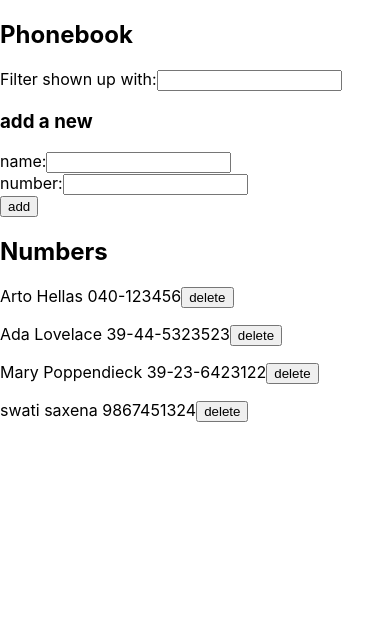
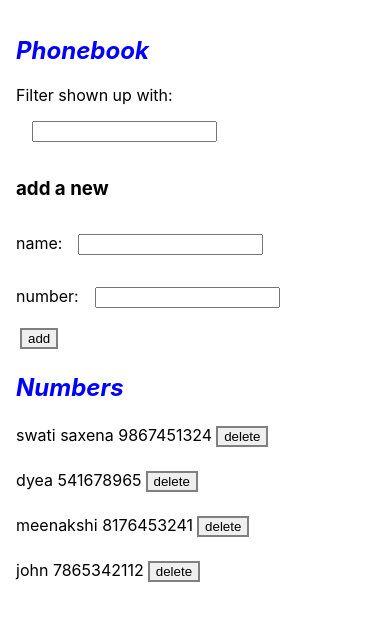
Before and after one commit to swati2904/FullStackOpen-exerciseSubmission, a React (Create React App) app in the folder Part-2/Exercise Submission/phonebook/: page / in a window 390 px wide. Shown: the top 620 px of the page. Built offline with nearby package versions, Linux system fonts and the light colour scheme; data requests are answered from the project's data file.

Commit message:
2.19: Phonebook step11 & 2.20*: Phonebook step12

```diff
--- a/Part-2/Exercise Submission/phonebook/db.json
+++ b/Part-2/Exercise Submission/phonebook/db.json
@@ -1,24 +1,24 @@
 {
   "persons": [
-    {
-      "name": "Arto Hellas",
-      "number": "040-123456",
-      "id": 1
-    },
-    {
-      "name": "Ada Lovelace",
-      "number": "39-44-5323523",
-      "id": 2
-    },
-    {
-      "name": "Mary Poppendieck",
-      "number": "39-23-6423122",
-      "id": 4
-    },
     {
       "name": "swati saxena",
       "number": "9867451324",
       "id": 5
+    },
+    {
+      "name": "dyea",
+      "number": "541678965",
+      "id": 10
+    },
+    {
+      "name": "meenakshi",
+      "number": "8176453241",
+      "id": 11
+    },
+    {
+      "name": "john",
+      "number": "7865342112",
+      "id": 13
     }
   ]
 }
--- a/Part-2/Exercise Submission/phonebook/src/App.js
+++ b/Part-2/Exercise Submission/phonebook/src/App.js
@@ -1,6 +1,6 @@
 import React, { useState, useEffect } from "react";
-import axios from "axios";
 import personService from "./services/persons";
+import "./index.css";
 
 const Button = ({ text, handleClick }) => {
   return <button onClick={handleClick}> {text}</button>;
@@ -12,6 +12,32 @@ const Person = ({ person, handleDelete }) => {
       {name} {number}
       <Button text="delete" handleClick={() => handleDelete(person)} />
     </p>
+  );
+};
+
+const SuccessMessage = ({ message }) => {
+  if (!message) {
+    return null;
+  }
+
+  return (
+    <div className="success">
+      <div>Success:</div>
+      {message}
+    </div>
+  );
+};
+
+const ErrorMessage = ({ message }) => {
+  if (!message) {
+    return null;
+  }
+
+  return (
+    <div className="error">
+      <div>Error:</div>
+      {message}
+    </div>
   );
 };
 
@@ -70,6 +96,8 @@ const App = () => {
   const [newName, setNewName] = useState("");
   const [number, setNumber] = useState("");
   const [searchValue, setSearchValue] = useState("");
+  const [error, setError] = useState("");
+  const [success, setSuccess] = useState("");
 
   useEffect(() => {
     personService.getAll().then((persons) => {
@@ -106,6 +134,10 @@ const App = () => {
             setPersons(previousStack);
             setNewName("");
             setNumber("");
+            setSuccess(`updated ${newName} number`);
+            setTimeout(() => {
+              setSuccess("");
+            }, 3000);
           });
       }
       return;
@@ -116,15 +148,27 @@ const App = () => {
       setPersons(previousStack);
       setNewName("");
       setNumber("");
+      setSuccess(`${newName} Added Successfully`);
+      setTimeout(() => {
+        setSuccess("");
+      }, 3000);
     });
   };
 
   const handleDelete = ({ id, name }) => {
     if (window.confirm(`Are you sure, you want to delete ${name}?`)) {
-      personService.delete(id).then(() => {
-        const updatedPerson = persons.filter((person) => person.id !== id);
-        setPersons(updatedPerson);
-      });
+      personService
+        .delete(id)
+        .then(() => {
+          const updatedPerson = persons.filter((person) => person.id !== id);
+          setPersons(updatedPerson);
+        })
+        .catch((error) => {
+          setError(`something went wrong`);
+          setTimeout(() => {
+            setError("");
+          }, 3000);
+        });
     }
   };
 
@@ -148,6 +192,8 @@ const App = () => {
   };
   return (
     <>
+      <SuccessMessage message={success} />
+      <ErrorMessage message={error} />
       <Filter searchValue={searchValue} handleSearchValue={handleSearchValue} />
 
       <PersonForm
--- a/Part-2/Exercise Submission/phonebook/src/index.css
+++ b/Part-2/Exercise Submission/phonebook/src/index.css
@@ -1,13 +1,45 @@
 body {
   margin: 0;
-  font-family: -apple-system, BlinkMacSystemFont, 'Segoe UI', 'Roboto', 'Oxygen',
-    'Ubuntu', 'Cantarell', 'Fira Sans', 'Droid Sans', 'Helvetica Neue',
+  font-family: -apple-system, BlinkMacSystemFont, "Segoe UI", "Roboto", "Oxygen",
+    "Ubuntu", "Cantarell", "Fira Sans", "Droid Sans", "Helvetica Neue",
     sans-serif;
   -webkit-font-smoothing: antialiased;
   -moz-osx-font-smoothing: grayscale;
+  padding: 1rem;
 }
 
 code {
-  font-family: source-code-pro, Menlo, Monaco, Consolas, 'Courier New',
+  font-family: source-code-pro, Menlo, Monaco, Consolas, "Courier New",
     monospace;
 }
+
+h2 {
+  color: Blue;
+  font-style: italic;
+}
+
+input {
+  margin: 1rem;
+}
+
+button {
+  margin: 4px;
+  border: 2px solid grey;
+}
+.success {
+  color: green;
+  background: lightgrey;
+  font-size: 20px;
+  border-style: solid;
+  border-radius: 5px;
+  padding: 10px;
+  margin-bottom: 10px;
+}
+
+.error {
+  color: red;
+  background: rgb(245, 238, 235);
+  padding: 10px;
+  border-radius: 10px;
+  border: 2px solid red;
+}
--- a/Part-2/Exercise Submission/phonebook/src/index.js
+++ b/Part-2/Exercise Submission/phonebook/src/index.js
@@ -2,7 +2,6 @@ import React from "react";
 import ReactDOM from "react-dom";
 import "./index.css";
 import App from "./App";
-import axios from "axios";
 ReactDOM.render(<App />, document.getElementById("root"));
 
 // axios.get("http://localhost:3001/persons").then((response) => {
--- a/Part-2/Exercise Submission/phonebook/src/services/persons.js
+++ b/Part-2/Exercise Submission/phonebook/src/services/persons.js
@@ -17,13 +17,14 @@ const update = (id, newobj) => {
 };
 
 const removePerson = (id, newobj) => {
-  const request = axios.delete(`${baseUrl}/${id}`);
+  const request = axios.delete(`${baseUrl}/${id}`, newobj);
   return request.then((response) => response.data);
 };
-
-export default {
+const services = {
   getAll: getAll,
   create: create,
   update: update,
   delete: removePerson,
 };
+
+export default services;
```
